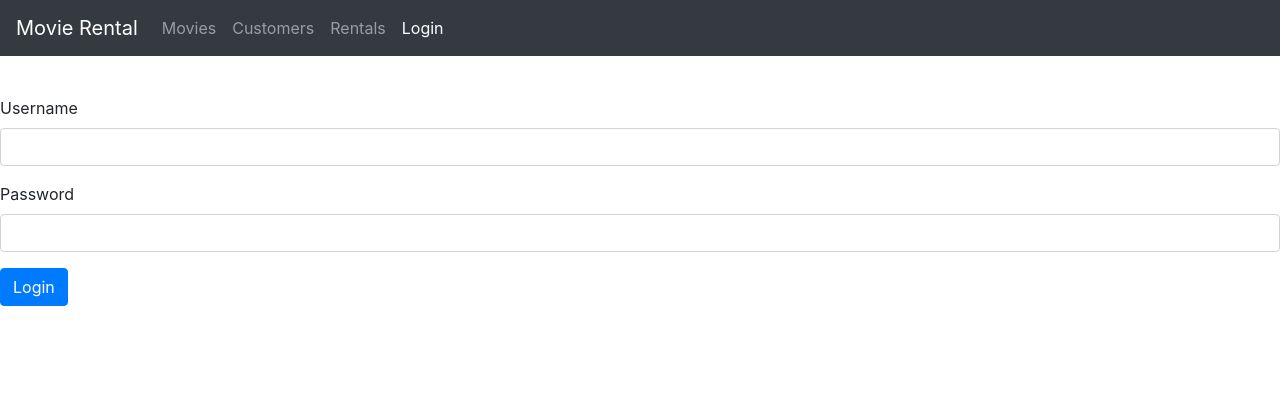
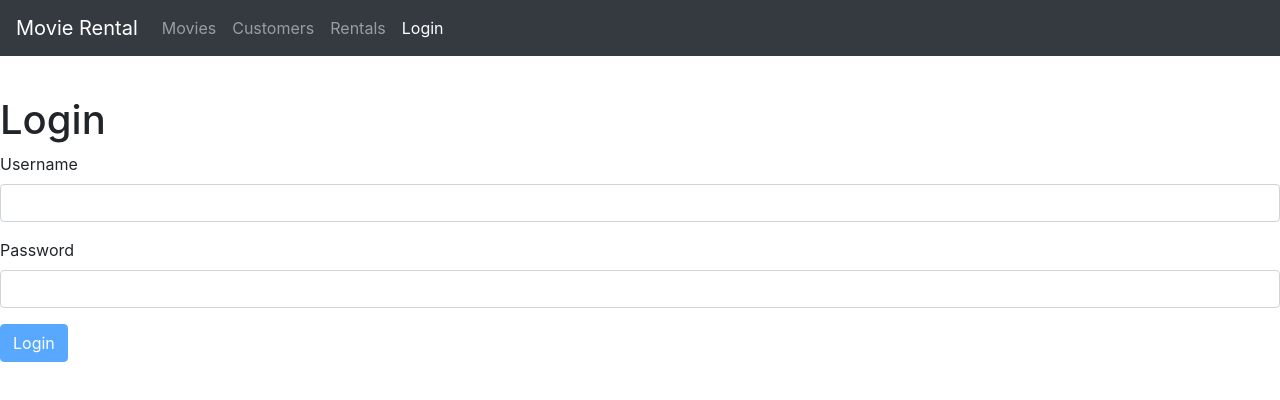
Before and after one commit to hitesharma1/movie-rental-frontend, a React (Create React App) app: page /login in a window 1280 px wide. Shown: the top 400 px of the page. Built offline with nearby package versions, Linux system fonts and the light colour scheme.

Commit message:
extracted resuable form component from loginForm

```diff
--- /dev/null
+++ b/src/components/common/form.jsx
@@ -0,0 +1,71 @@
+import React, { Component } from "react";
+import Joi from "joi-browser";
+import Input from "./input";
+
+class Form extends Component {
+  state = {
+    data: {},
+    errors: {},
+  };
+
+  validate = () => {
+    const option = { abortEarly: false };
+    const { error } = Joi.validate(this.state.data, this.schema, option);
+    if (!error) return null;
+    const errors = {};
+    for (let item of error.details) errors[item.path[0]] = item.message;
+    return errors;
+  };
+
+  validateProperty = ({ id, value }) => {
+    const obj = { [id]: value };
+    const schema = { [id]: this.schema[id] };
+    const { error } = Joi.validate(obj, schema);
+    return error ? error.details[0].message : null;
+  };
+
+  submitHandler = (e) => {
+    e.preventDefault();
+
+    const errors = this.validate();
+    this.setState({ errors: errors || {} });
+    if (errors) return;
+
+    this.doSubmit();
+  };
+
+  changeHandler = ({ currentTarget: input }) => {
+    const errors = { ...this.state.errors };
+    const errorMessage = this.validateProperty(input);
+    if (errorMessage) errors[input.id] = errorMessage;
+    else delete errors[input.id];
+
+    const data = { ...this.state.data };
+    data[input.id] = input.value;
+    this.setState({ data, errors });
+  };
+
+  renderInput(id, label) {
+    const { data, errors } = this.state;
+
+    return (
+      <Input
+        id={id}
+        value={data[id]}
+        label={label}
+        onChange={this.changeHandler}
+        error={errors[id]}
+      />
+    );
+  }
+
+  renderButton(label) {
+    return (
+      <button disabled={this.validate()} className="btn btn-primary">
+        {label}
+      </button>
+    );
+  }
+}
+
+export default Form;
--- a/src/components/loginForm.jsx
+++ b/src/components/loginForm.jsx
@@ -1,10 +1,10 @@
-import React, { Component } from "react";
+import React from "react";
 import Joi from "joi-browser";
-import Input from "./common/input";
+import Form from "./common/form";
 
-class LoginForm extends Component {
+class LoginForm extends Form {
   state = {
-    account: { username: "", password: "" },
+    data: { username: "", password: "" },
     errors: {},
   };
 
@@ -13,61 +13,18 @@ class LoginForm extends Component {
     password: Joi.string().required().label("Password"),
   };
 
-  validate = () => {
-    const option = { abortEarly: false };
-    const { error } = Joi.validate(this.state.account, this.schema, option);
-    if (!error) return null;
-    const errors = {};
-    for (let item of error.details) errors[item.path[0]] = item.message;
-    return errors;
-  };
-
-  validateProperty = ({ id, value }) => {
-    const obj = { [id]: value };
-    const schema = { [id]: this.schema[id] };
-    const { error } = Joi.validate(obj, schema);
-    return error ? error.details[0].message : null;
-  };
-
-  submitHandler = (e) => {
-    e.preventDefault();
-
-    const errors = this.validate();
-    this.setState({ errors: errors || {} });
-    if (errors) return;
-  };
-
-  changeHandler = ({ currentTarget: input }) => {
-    const errors = { ...this.state.errors };
-    const errorMessage = this.validateProperty(input);
-    if (errorMessage) errors[input.id] = errorMessage;
-    else delete errors[input.id];
-
-    const account = { ...this.state.account };
-    account[input.id] = input.value;
-    this.setState({ account, errors });
-  };
+  doSubmit = () => {
+    console.log('Submitted');
+  }
 
   render() {
-    const { account, errors } = this.state;
     return (
       <React.Fragment>
+        <h1>Login</h1>
         <form onSubmit={this.submitHandler}>
-          <Input
-            id="username"
-            value={account.username}
-            label="Username"
-            onChange={this.changeHandler}
-            error={errors.username}
-          />
-          <Input
-            id="password"
-            value={account.password}
-            label="Password"
-            onChange={this.changeHandler}
-            error={errors.password}
-          />
-          <button className="btn btn-primary">Login</button>
+          {this.renderInput('username', 'Username')}
+          {this.renderInput('password', 'Password')}
+          {this.renderButton('Login')}
         </form>
       </React.Fragment>
     );
```
